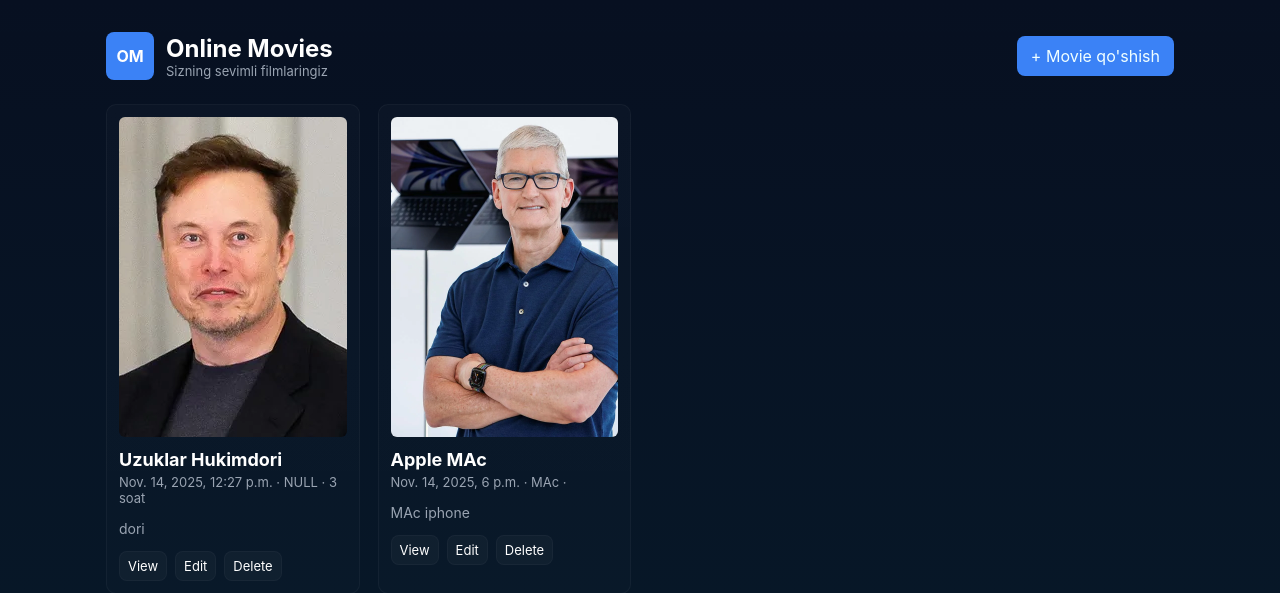
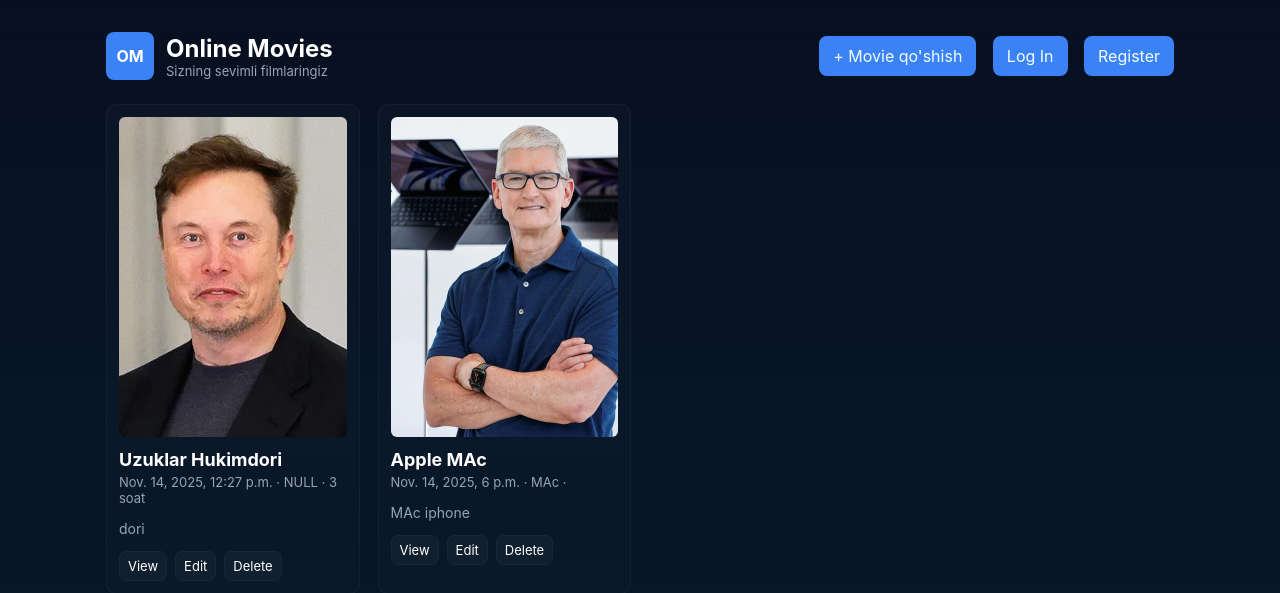
Before and after one commit to tolipjonovqudratillo0423/Kichik-imtihon, a Django app: page / in a window 1280 px wide. Shown: the top 593 px of the page. Run offline with Django 5.2, Linux system fonts and the light colour scheme; data comes from the database, SQL or seed files in the repository.

Commit message:
register and login , security.css were added to urls.py with 1 step ready views.py and connected static with url

```diff
--- a/movie/templates/index.html
+++ b/movie/templates/index.html
@@ -19,6 +19,8 @@
 </div>
 <div class="nav">
 <a class="button" style="color: azure;" href="{% url 'create' %}">+ Movie qo'shish</a>
+<a class="button" style="color: azure;" href="{% url 'login' %}">Log In</a>
+<a class="button" style="color: azure;" href="{% url 'register' %}">Register</a>
 </div>
 </div>
 
--- a/movie/urls.py
+++ b/movie/urls.py
@@ -6,5 +6,7 @@
     path('update/<int:id>/',update,name='update'),
     path('detail/<int:id>/',detail,name='detail'),
     path('delete/<int:id>/',delete,name='delete'),
+    path('register/',register,name='register'),
+    path('login/',login,name='login'),
 
 ]
--- a/movie/views.py
+++ b/movie/views.py
@@ -64,3 +64,7 @@
 
 
     return render(request,'create.html')
+def register(request):
+    return render(request,'register.html')
+def login(request):
+    return render(request,'login.html')
```
Also changed, not shown: movie/templates/login.html (+4 -3 lines), movie/templates/register.html (+4 -3 lines).
